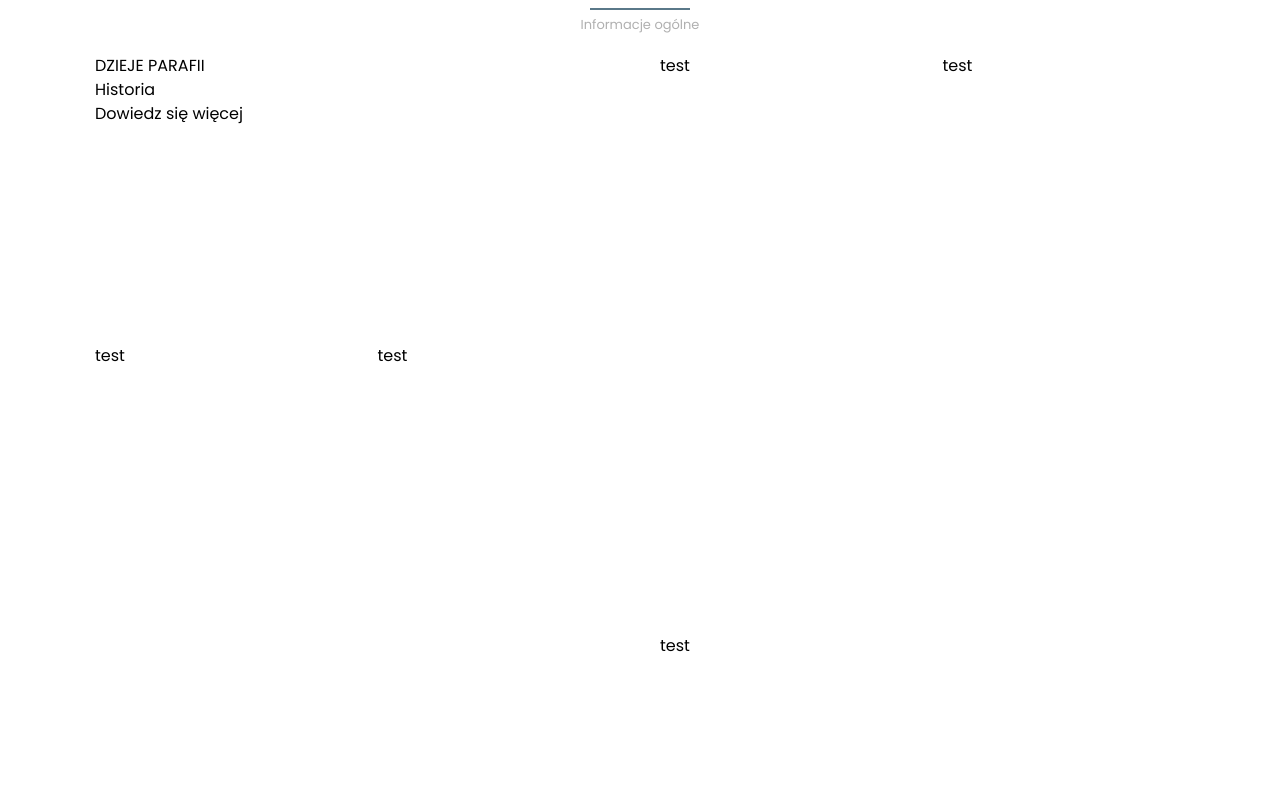
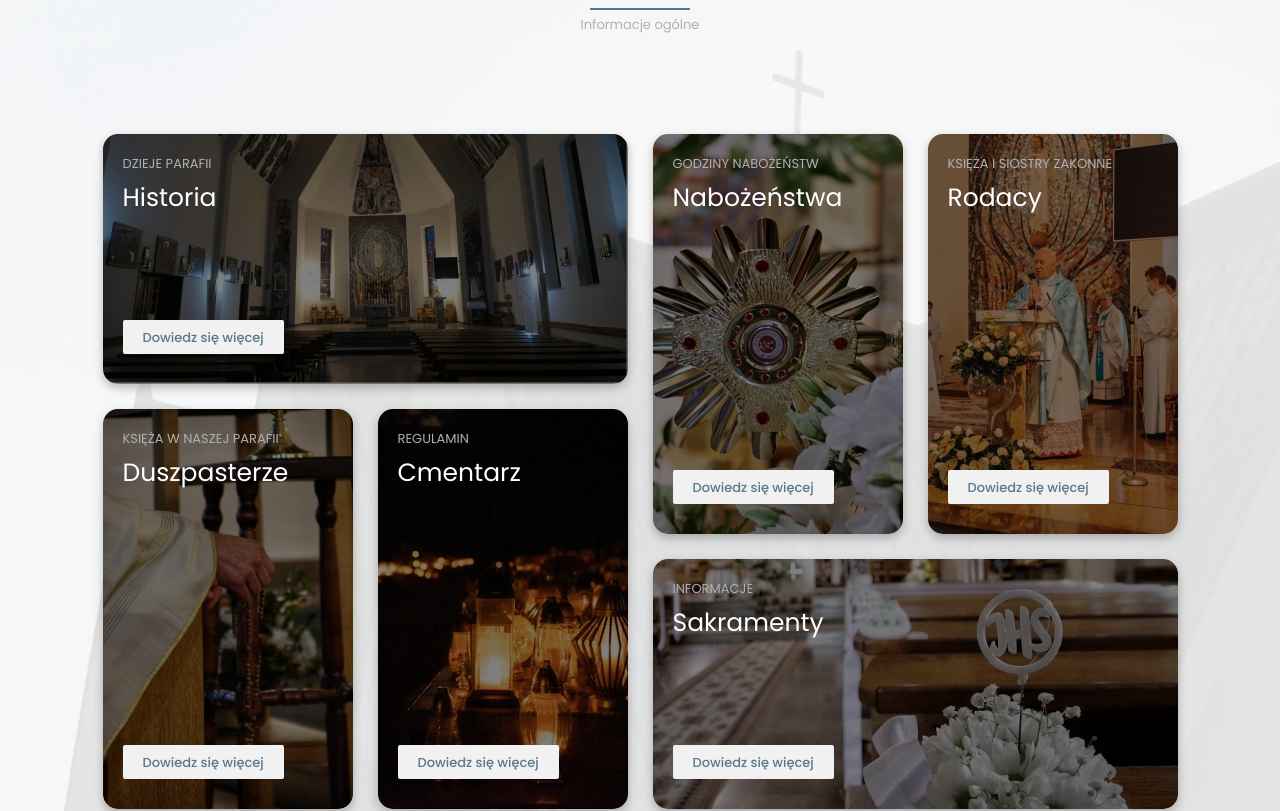
Before and after one commit to JcobV01/stronaPNSNMPwP, a Next.js app: page / in a window 1280 px wide. Shown: the part 920-1731 px from the top of the page. Built offline with nearby package versions, Linux system fonts and the light colour scheme.

Commit message:
Dodanie sekcji Parafia - 2/2, dodanie background image na całą stronę

```diff
--- a/app/layout.jsx
+++ b/app/layout.jsx
@@ -1,6 +1,8 @@
 import Footer from '@components/Footer';
 import '@styles/global.css';
 import DynamicHeader from '@components/header/DynamicHeader'
+
+import mainBgImage from '@public/assets/images/background-images/main-background-image.webp'
 
 export const metadata = {
     title: "Parafia Przybysławice",
@@ -13,7 +15,7 @@ const RootLayout = ({ children }) => {
         <html lang="pl-PL">
             <body>
                 <DynamicHeader />
-                <main>
+                <main style={{ backgroundImage: `url(${mainBgImage.src})`, backgroundAttachment: 'fixed'}}>
                     {children}
                 </main>
                 <Footer />
--- a/components/home/parafia/Parafia.jsx
+++ b/components/home/parafia/Parafia.jsx
@@ -1,32 +1,42 @@
 import Title from '@components/Title'
 import TitleCard from '@components/home/parafia/components/TitleCard'
 
-import mainBgImage from '@public/assets/images/background-images/main-background-image.webp'
 import historyCard from '@public/assets/images/parish-cards/history-card.webp'
+import eventCard from '@public/assets/images/parish-cards/event-card.webp'
+import nationalsCard from '@public/assets/images/parish-cards/nationals-card.webp'
+import priestsCard from '@public/assets/images/parish-cards/priests-card.webp'
+import cemeteryCard from '@public/assets/images/parish-cards/cemetery-card.webp'
+import sacramentsCard from '@public/assets/images/parish-cards/sacraments-card.webp'
 
 const Parafia = () => {
   return (
-    <section id="parafia" style={{ backgroundImage: `url(${mainBgImage})` }}>
+    <section id="parafia">
       <div className='pt-[70px] flex-center flex-col'>
         <Title title="Parafia" title2="" subtitle="Informacje ogólne" />
-        <article className='grid grid-cols-4 grid-rows-3 gap-10 mt-[20px]'>
-          <div className="col-span-2 row-span-1 w-[525px] h-[250px]" style={{ backgroundImage: `url(${historyCard})`}}>
-            <TitleCard subtitle={'DZIEJE PARAFII'} title={'Historia'} link={'/historia'}/>
+        <article className='grid grid-cols-4 gap-[25px] mt-[100px]'>
+
+          <div className="col-span-2 row-span-1 w-[525px] h-[250px] rounded-[15px]" style={{ backgroundImage: `url(${historyCard.src})` }}>
+            <TitleCard subtitle={'DZIEJE PARAFII'} title={'Historia'} link={'/historia'} />
           </div>
-          <div className="col-start-3 row-span-2">
-            <h1>test</h1>
+
+          <div className="col-start-3 row-span-2 w-[250px] h-[400px] rounded-[15px]" style={{ backgroundImage: `url(${eventCard.src})` }}>
+            <TitleCard subtitle={'GODZINY NABOŻEŃSTW'} title={'Nabożeństwa'} link={'/nabozenstwa'} />
           </div>
-          <div className="col-start-4 row-span-2">
-            <h1>test</h1>
+
+          <div className="col-start-4 row-span-2 w-[250px] h-[400px] rounded-[15px]" style={{ backgroundImage: `url(${nationalsCard.src})` }}>
+            <TitleCard subtitle={'KSIĘŻA I SIOSTRY ZAKONNE'} title={'Rodacy'} link={'/rodacy'} />
           </div>
-          <div className="row-span-3">
-            <h1>test</h1>
+
+          <div className="row-span-3 w-[250px] h-[400px] rounded-[15px]" style={{ backgroundImage: `url(${priestsCard.src})` }}>
+            <TitleCard subtitle={'KSIĘŻA W NASZEJ PARAFII'} title={'Duszpasterze'} link={'/duszpasterze'} />
           </div>
-          <div className="row-span-3">
-            <h1>test</h1>
+
+          <div className="row-span-3 w-[250px] h-[400px] rounded-[15px]" style={{ backgroundImage: `url(${cemeteryCard.src})` }}>
+            <TitleCard subtitle={'REGULAMIN'} title={'Cmentarz'} link={'/cmentarz'} />
           </div>
-          <div className="col-start-3 col-span-2 row-start-3">
-            <h1>test</h1>
+
+          <div className="col-start-3 col-span-2 row-start-3 w-[525px] h-[250px] rounded-[15px]" style={{ backgroundImage: `url(${sacramentsCard.src})` }}>
+            <TitleCard subtitle={'INFORMACJE'} title={'Sakramenty'} link={'/sakramenty'} />
           </div>
         </article>
       </div>
--- a/components/home/parafia/components/TitleCard.jsx
+++ b/components/home/parafia/components/TitleCard.jsx
@@ -1,14 +1,20 @@
 import React from 'react'
 import Link from 'next/link'
 
-const TitleCard = ({subtitle, title, link}) => {
-  return (
-    <>
-        <p>{subtitle}</p>
-        <h4>{title}</h4>
-        <Link href={link}>Dowiedz się więcej</Link>
-    </>
-  )
+const TitleCard = ({ subtitle, title, link }) => {
+    return (
+        <div className='bg-[rgba(0,0,0,0.50)] h-full rounded-[15px] shadow-[0px_4px_10px_0px_rgba(0,0,0,0.25)]'>
+            <div className='px-[20px] pt-[20px] flex flex-col justify-between h-full'>
+                <div>
+                    <p className='text-[#B0B0B0] text-[13px]'>{subtitle}</p>
+                    <h4 className='pt-[5px] font-bol text-white text-[25px]'>{title}</h4>
+                </div>
+                <div className='bg-[#F1F1F1] rounded-[2px] mb-[30px] px-[20px] py-[5px] w-max'>
+                    <Link href={link} className='text-[13px] text-[#5A7889] font-medium'>Dowiedz się więcej</Link>
+                </div>
+            </div>
+        </div>
+    )
 }
 
 export default TitleCard
```
